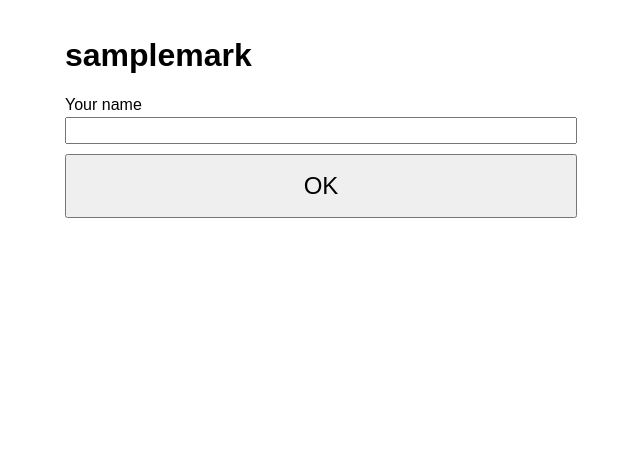
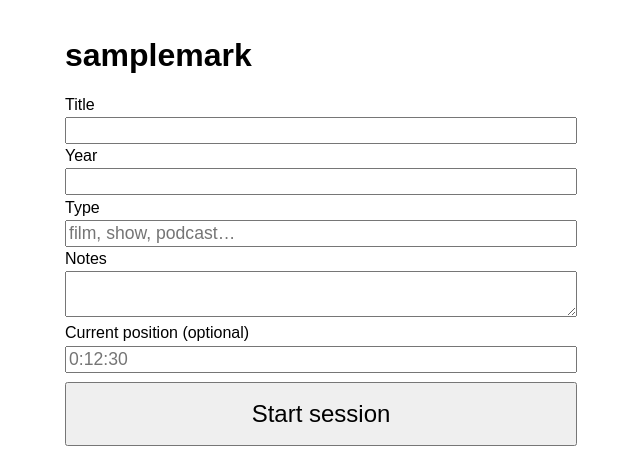
Before and after one commit to k0s/samplemark, a FastAPI app: template src/samplemark/templates/page.html in a window 1280 px wide. Shown: the top 458 px of the page, without its empty margins (319-959 px from the left). Run offline with FastAPI, Linux system fonts and the light colour scheme; the template is opened without the code that fills it, so the values that code supplies are empty.

Commit message:
Drop the name page and marked_by
Co-Authored-By: Claude Opus 5.5 <noreply@anthropic.com>

```diff
--- a/src/samplemark/app.py
+++ b/src/samplemark/app.py
@@ -13,7 +13,6 @@ from .session import Manager, SessionError
 
 TEMPLATES = Jinja2Templates(directory=str(Path(__file__).parent / "templates"))
 CLIENT_COOKIE = "samplemark_client"
-NAME_COOKIE = "samplemark_name"
 YEAR = 365 * 24 * 3600
 
 Text = Annotated[str, Form()]
@@ -47,19 +46,12 @@ def create_app(manager: Manager) -> FastAPI:
         client = request.cookies.get(CLIENT_COOKIE) or uuid.uuid4().hex
         context = {
             "msg": msg, "error": error,
-            "name": request.cookies.get(NAME_COOKIE),
             "status": manager.status(),
             "marked": manager.marked_at(client),
             "pending": manager.pending_info(client),
         }
         response = TEMPLATES.TemplateResponse(request, "page.html", context)
         response.set_cookie(CLIENT_COOKIE, client, max_age=YEAR, samesite="lax")
-        return response
-
-    @app.post("/name")
-    def name(name: Text):
-        response = _back(msg=f"Hello, {name.strip()}.")
-        response.set_cookie(NAME_COOKIE, name.strip(), max_age=YEAR, samesite="lax")
         return response
 
     @app.post("/start")
@@ -83,11 +75,10 @@ def create_app(manager: Manager) -> FastAPI:
     @app.post("/finish")
     def finish(request: Request, text: Text = "", tags: Text = ""):
         tag_list = [t.strip() for t in tags.split(",") if t.strip()]
-        marked_by = request.cookies.get(NAME_COOKIE, "")
         saved = []
 
         def keep():
-            saved.append(manager.finish(client_of(request), marked_by, text, tag_list))
+            saved.append(manager.finish(client_of(request), text, tag_list))
 
         response = act(keep, "Saved.")
         return response if not saved else _back(msg=f"Saved {saved[0].name}.")
--- a/src/samplemark/session.py
+++ b/src/samplemark/session.py
@@ -128,8 +128,7 @@ class Manager:
             pcm, _, truncated = s.buffer.slice(start, end)
             s.pending[client] = Pending(pcm, truncated, marked_wall, saved_wall)
 
-    def finish(self, client: str, marked_by: str, text: str,
-               tags: list[str]) -> Path:
+    def finish(self, client: str, text: str, tags: list[str]) -> Path:
         with self._lock:
             s = self._require()
             text = text.strip()
@@ -140,7 +139,6 @@ class Manager:
                 raise SessionError("Nothing to keep: tap Mark, then Save.")
             sidecar = {
                 "session": {"title": s.title, "started": _iso(s.started), "meta": s.meta},
-                "marked_by": marked_by,
                 "marked": _iso(p.marked_wall),
                 "saved": _iso(p.saved_wall),
                 "preroll_s": self.preroll,
--- a/src/samplemark/templates/page.html
+++ b/src/samplemark/templates/page.html
@@ -19,13 +19,7 @@ input, textarea { font-size: 1.1rem; width: 100%; box-sizing: border-box; margin
 {% if msg %}<p class="msg">{{ msg }}</p>{% endif %}
 {% if error %}<p class="err">{{ error }}</p>{% endif %}
 
-{% if not name %}
-<form method="post" action="/name">
-  <label>Your name <input name="name" required></label>
-  <button>OK</button>
-</form>
-
-{% elif not status.active %}
+{% if not status.active %}
 <form method="post" action="/start">
   <label>Title <input name="title" required></label>
   <label>Year <input name="year"></label>
```
Also changed, not shown: docs/design.md (+2 -2 lines), tests/test_app.py (+2 -5 lines), tests/test_session.py (+5 -5 lines).
